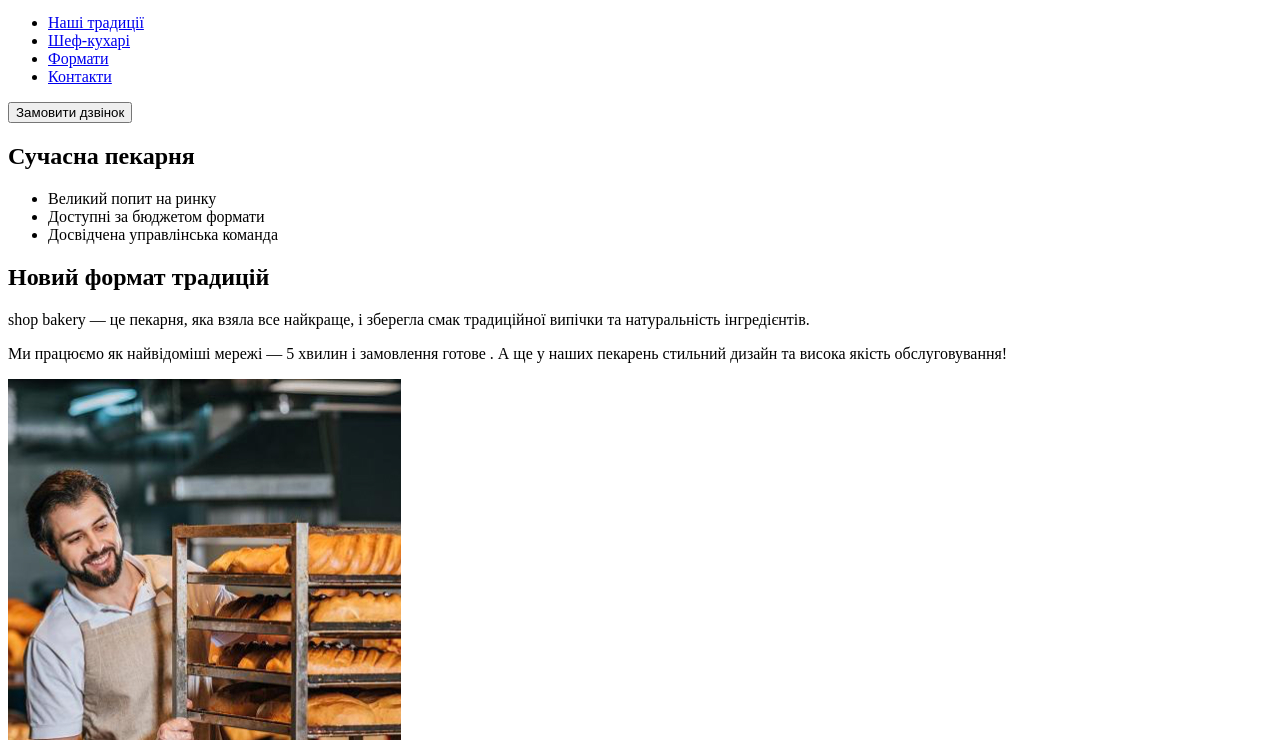
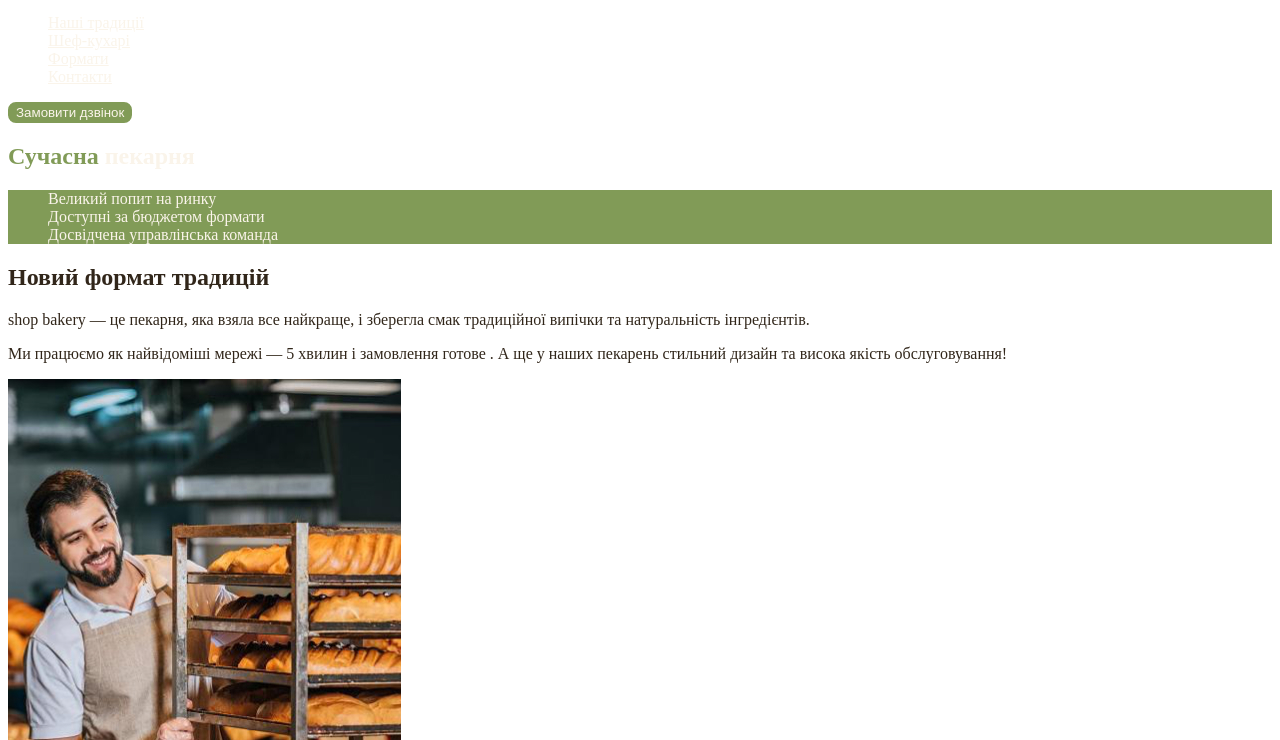
Before and after one commit to marssrr/genius-test, a plain HTML site: page index.html in a window 1280 px wide. Shown: the part 60-800 px from the top of the page. Drawn offline with Linux system fonts and the light colour scheme.

Commit message:
add styles.css and css variables

```diff
--- /dev/null
+++ b/css/styles.css
@@ -0,0 +1,57 @@
+:root {
+    --color-primary-dark: #31261a;
+    --color-primary-light: #faf4ea;
+    --color-brand-light: #819B57;
+    --color-brand-dark: #465929;
+}
+
+/* Base */
+body {
+    color: var(--color-primary-dark);
+}
+
+ul {
+    list-style-type: none;
+}
+
+/* Button */
+.button {
+    color: var(--color-primary-light);
+    background-color: var(--color-brand-light);
+    border: 2px solid var(--color-brand-light);
+    border-radius: 8px;
+    cursor: pointer;
+}
+
+.button:hover {
+    color: var(--color-brand-dark);
+    background-color: transparent;
+}
+
+/* Link */
+.link {
+    color: var(--color-primary-light);
+}
+
+.link:hover {
+    color: var(--color-brand-light);
+}
+
+/* Hero section */
+.hero-title {
+    color:var(--color-primary-light);
+}
+
+.hero-title .accent {
+    color: var(--color-brand-light);
+}
+
+/* Advantages section */
+.advantages-list {
+    color: var(--color-primary-light);
+    background-color:var(--color-brand-light);
+}
+
+.section-title .accent {
+    color: var(--color-brand-dark);
+}
--- a/index.html
+++ b/index.html
@@ -5,6 +5,8 @@
     <meta http-equiv="X-UA-Compatible" content="IE=edge" />
     <meta name="viewport" content="width=device-width, initial-scale=1.0" />
     <title>Сучасна пекарня</title>
+
+    <link rel="stylesheet" href="./css/styles.css" />
   </head>
   <body>
     <header>
@@ -13,25 +15,25 @@
           <img src="./images/logo.svg" alt="Логотип сучасної пекарні" />
         </a>
         <ul>
-          <li><a href="#traditions section">Наші традиції</a></li>
-          <li><a href="#chefs-section">Шеф-кухарі</a></li>
-          <li><a href="#formats-section">Формати</a></li>
-          <li><a href="#contact-section">Контакти</a></li>
+          <li><a class="link" href="#traditions section">Наші традиції</a></li>
+          <li><a class="link" href="#chefs-section">Шеф-кухарі</a></li>
+          <li><a class="link" href="#formats-section">Формати</a></li>
+          <li><a class="link" href="#contact-section">Контакти</a></li>
         </ul>
       </nav>
-      <button type="button">Замовити дзвінок</button>
+      <button class="button" type="button">Замовити дзвінок</button>
     </header>
     <main>
       <section>
-        <h1>Сучасна пекарня</h1>
+        <h1 class="hero-title"><span class="accent">Сучасна</span> пекарня</h1>
       </section>
       <section id="traditions section">
-        <ul>
+        <ul class="advantages-list">
           <li>Великий попит на ринку</li>
           <li>Доступні за бюджетом формати</li>
           <li>Досвідчена управлінська команда</li>
         </ul>
-        <h2>Новий формат традицій</h2>
+        <h2 class="section-title">Новий формат традицій</h2>
         <p>
           <span>shop bakery</span> — це пекарня, яка взяла все найкраще, і
           зберегла смак традиційної випічки та натуральність інгредієнтів.
@@ -47,7 +49,9 @@
         />
       </section>
       <section id="chefs-section">
-        <h2>Наші найкращі шеф-кухарі</h2>
+        <h2 class="section-title">
+          Наші найкращі <span class="accent">шеф-кухарі</span>
+        </h2>
         <ul>
           <li>
             <article>
@@ -71,7 +75,7 @@
         </ul>
       </section>
       <section id="formats-section">
-        <h2>Формати</h2>
+        <h2 class="section-title">Формати</h2>
         <ul>
           <li>
             <article><h3 lang="en">Walrus</h3></article>
@@ -85,7 +89,7 @@
         </ul>
       </section>
       <section id="contact-section">
-        <h2>Приєднуйся до мережі пекарень</h2>
+        <h2 class="section-title">Приєднуйся до мережі пекарень</h2>
         <iframe
           src="https://www.google.com/maps/embed?pb=!1m18!1m12!1m3!1d2540.1640531314047!2d30.491233500000003!3d50.4566697!2m3!1f0!2f0!3f0!3m2!1i1024!2i768!4f13.1!3m3!1m2!1s0x40d4ce637bfe1717%3A0x5370c2254ad1b952!2sSichovykh%20Striltsiv%20St%2C%2054%2C%20Kyiv%2C%20Ukraine%2C%2002000!5e0!3m2!1sde!2sde!4v1701632605183!5m2!1sde!2sde"
           width="603"
```
